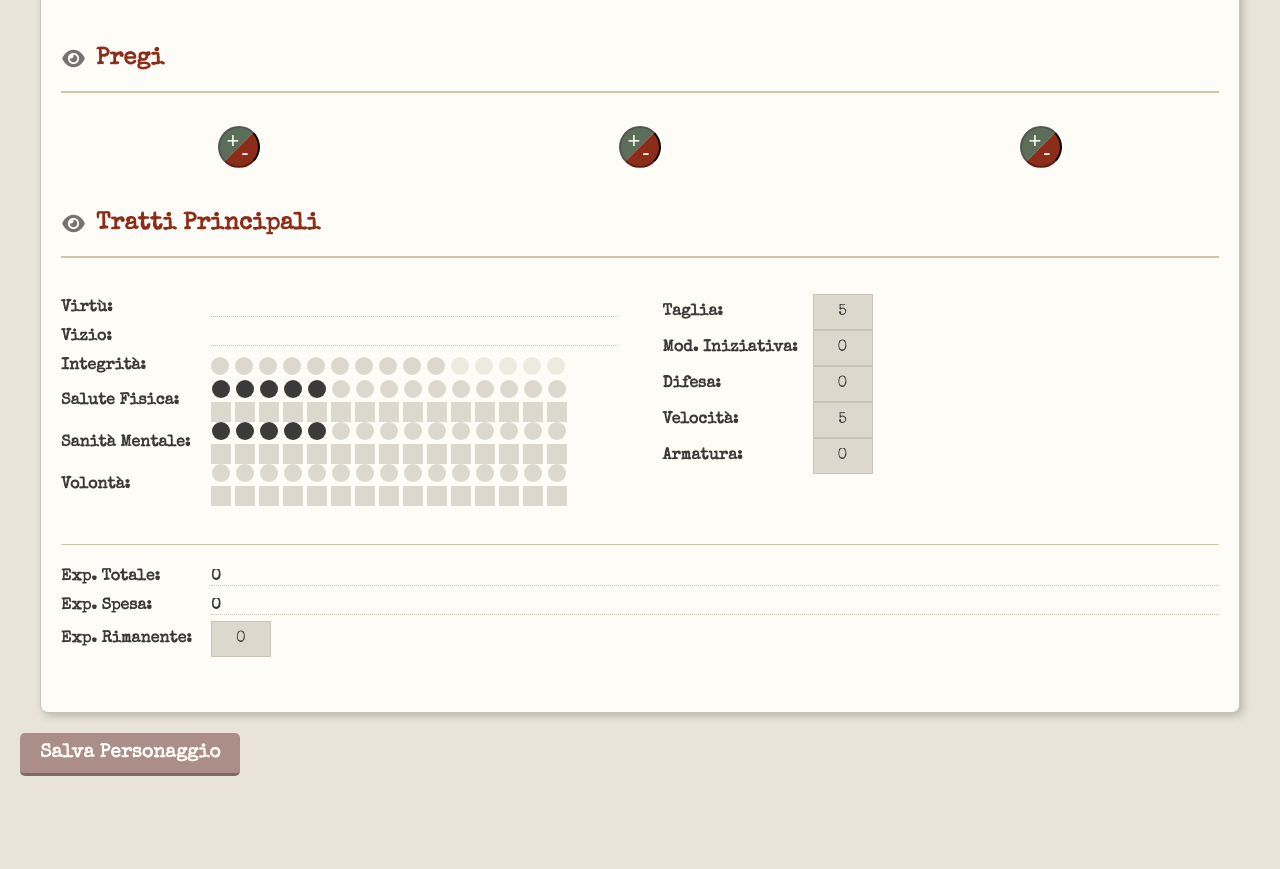
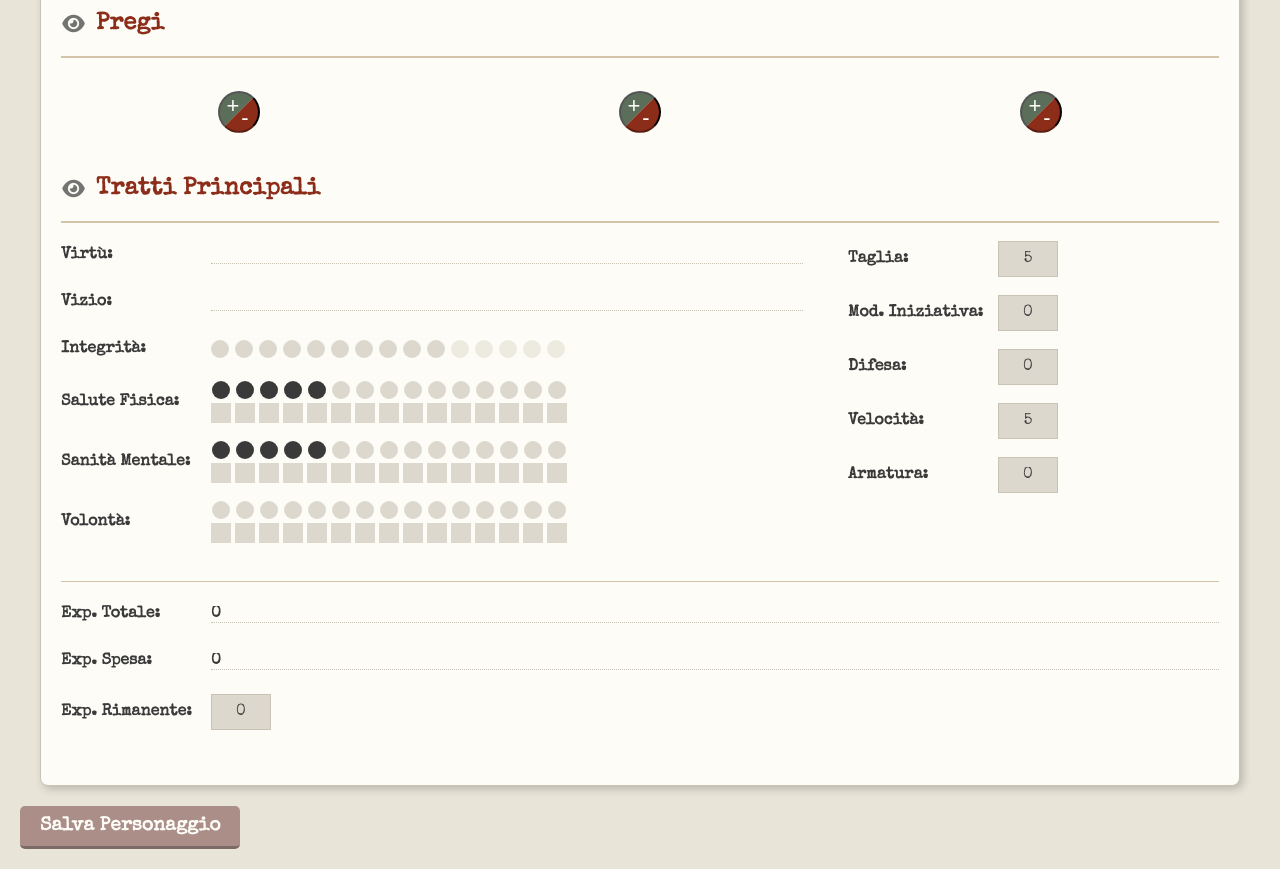
Before and after one commit to NinNonNan/cod-character-sheet, a plain HTML site: page index-2-colonne.html in a window 1280 px wide. Shown: the part 1069-1938 px from the top of the page. Before the commit the page ends 1865 px from the top, so only its background shows below. Drawn offline with nearby package versions, Linux system fonts and the light colour scheme.

Commit message:
correzione

```diff
--- a/anni50.css
+++ b/anni50.css
@@ -424,12 +424,7 @@ section {
 
 /* Aggiunge spaziatura verticale interna alle sezioni */
 #info-personaggio,
-#tratti-principali {
-    display: flex;
-    flex-direction: column;
-    gap: 18px; /* Ridotto lo spazio tra le righe */
-}
-
+#info-personaggio .riga-tratto-principale { margin-bottom: 18px; }
 /* Contenitore per la sezione esperienza, per separarla dal layout a colonne */
 .contenitore-esperienza {
     margin-top: 20px; /* Aggiunge spazio sopra la sezione esperienza */
@@ -442,6 +437,17 @@ section {
     align-items: center;
 }
 
+/* Regole specifiche per il layout 1/3 - 2/3 nella sezione Tratti Principali */
+#tratti-principali .colonna-tratti:nth-child(1) {
+    flex: 2 1 0%; /* Forza la proporzione a 2 parti, ignorando la base di flex */
+    min-width: 300px;
+}
+
+#tratti-principali .colonna-tratti:nth-child(2) {
+    flex: 1 1 0%; /* Forza la proporzione a 1 parte, ignorando la base di flex */
+    min-width: 200px;
+}
+
 /* Allinea le etichette nella sezione Tratti Principali */
 .riga-tratto-principale > label {
     width: 150px;
@@ -449,6 +455,11 @@ section {
 
 .specializzazione {
     margin-right: 8px;
+}
+
+/* Aggiunge lo spazio verticale corretto tra le righe SOLO nei tratti principali */
+#tratti-principali .riga-tratto-principale {
+    margin-bottom: 18px;
 }
 
 .punti {
```
Also changed, not shown: index-2-colonne.html (+2 -2 lines).
